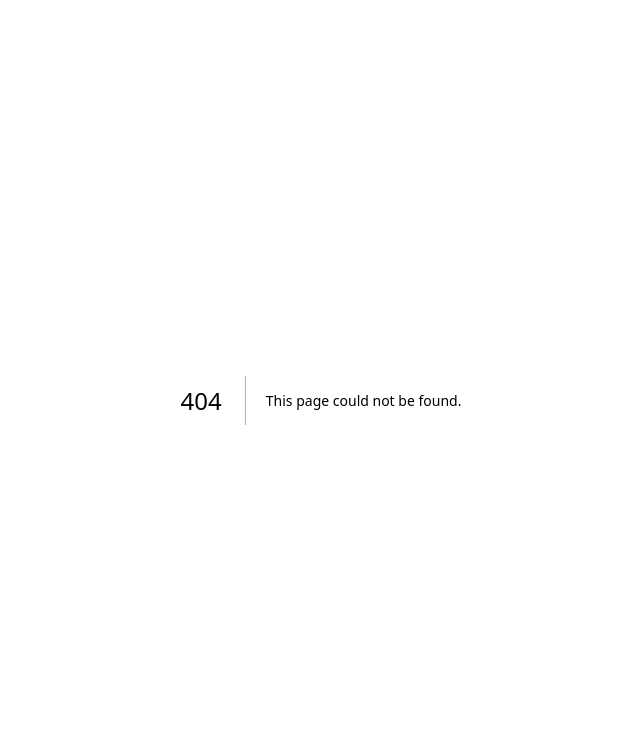
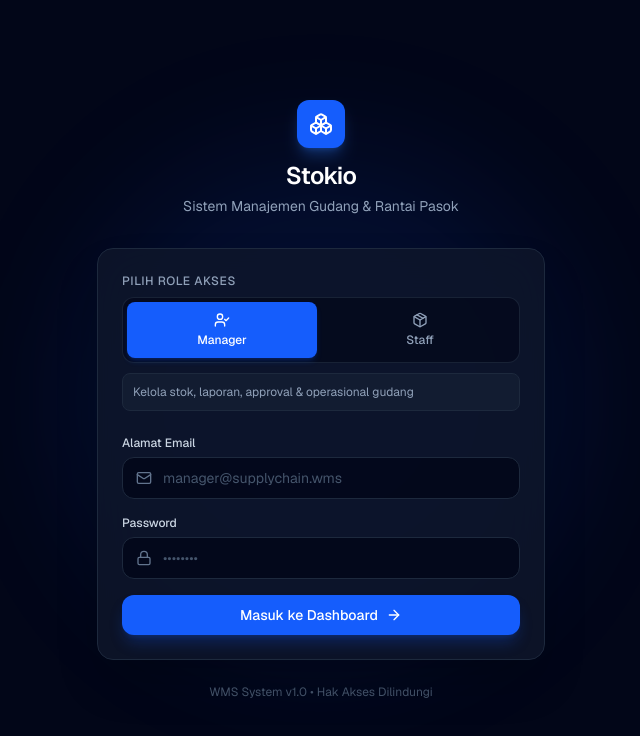
Before and after one commit to fadlanfatardilla/Supply-chain-nextJs, a Next.js app: page /login in a window 1280 px wide. Before the commit this address had no page. Shown: the top 736 px of the page, without its empty margins (319-959 px from the left). Built offline with nearby package versions, Linux system fonts and the light colour scheme.

Commit message:
feat: add WMS login page

```diff
--- /dev/null
+++ b/app/login/page.tsx
@@ -0,0 +1,5 @@
+import LoginForm from '@/components/auth/login-form'
+
+export default function LoginPage() {
+  return <LoginForm />
+}
```
